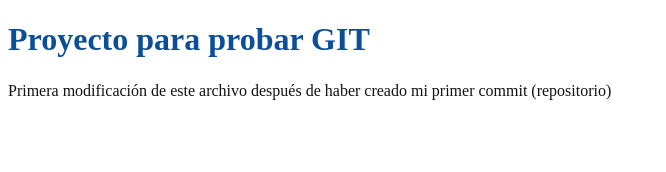
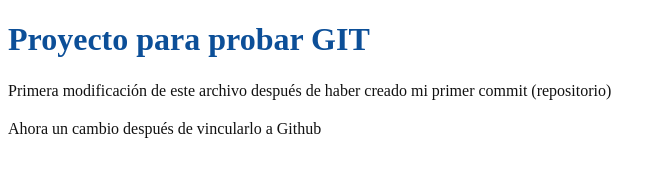
Before and after one commit to seriotxa/pruebas, a plain HTML site: page index.html in a window 1280 px wide. Shown: the whole page, without its empty margins (0-666 px from the left). Drawn offline with Linux system fonts and the light colour scheme.

Commit message:
Mi cuarto commit

```diff
--- a/index.html
+++ b/index.html
@@ -12,6 +12,8 @@
     <h1>Proyecto para probar GIT</h1>
 
     <p>Primera modificación de este archivo después de haber creado mi primer commit (repositorio)</p>
+
+    <p>Ahora un cambio después de vincularlo a Github</p>
 </body>
 
 </html>
```
